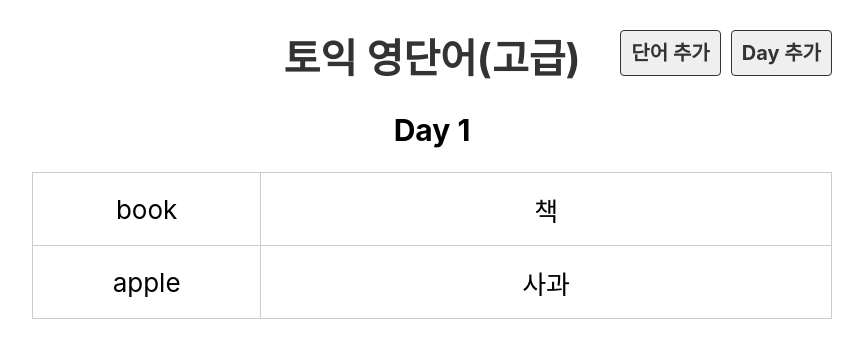
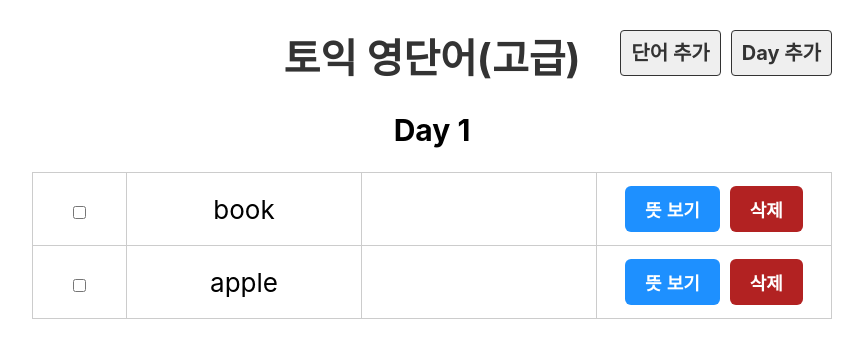
Before and after one commit to kyeongb-bin/reactVOCA, a React (Create React App) app: page /day/1 in a window 1280 px wide. Shown: the top 358 px of the page, without its empty margins (208-1071 px from the left). Built offline with nearby package versions, Linux system fonts and the light colour scheme.

Commit message:
Rest API

```diff
--- a/src/component/Day.js
+++ b/src/component/Day.js
@@ -1,5 +1,6 @@
 import dummy from "../db/data.json";
 import { useParams } from "react-router-dom";
+import Word from "./Word";
 
 export default function Day(){
 
@@ -12,10 +13,7 @@
         <table>
             <tbody>
                 {wordList.map(word => (
-                <tr key={word.id}>
-                    <td>{word.eng}</td>
-                    <td>{word.kor}</td>
-                </tr>
+                    <Word word={word} key={word.id}/>
                 ))}
             </tbody>
         </table>
--- /dev/null
+++ b/src/component/Word.js
@@ -0,0 +1,28 @@
+import { useState } from "react";
+
+export default function Word({word}){
+    const [isShow, setIsShow] = useState(false);
+    const [isDone, setIsDone] = useState(word.isDone);
+
+    function toggleShow(){
+        setIsShow(!isShow)
+    }
+
+    function toggleDone(){
+        setIsDone(!isDone)
+    }
+
+    return(
+        <tr className={isDone ? "off" : ""}>
+            <td>
+                <input type="checkbox" checked={isDone} onChange={toggleDone} />
+            </td>
+            <td>{word.eng}</td>
+            <td>{isShow && word.kor}</td>
+            <td>
+                <button onClick={toggleShow}>뜻 {isShow ? '숨기기' : '보기'}</button>
+                <button className="btn_del">삭제</button>
+            </td>
+        </tr>
+    );
+}
```
